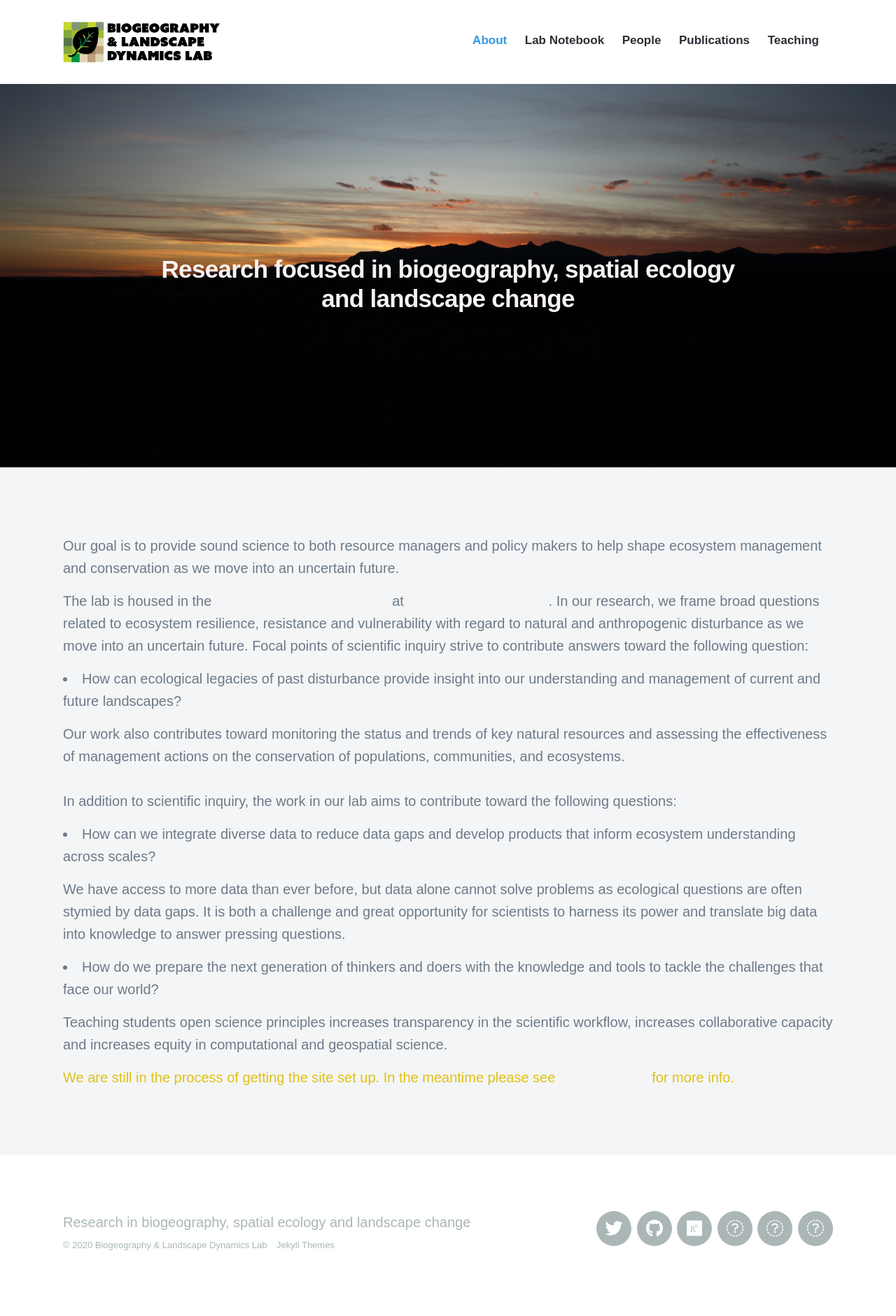
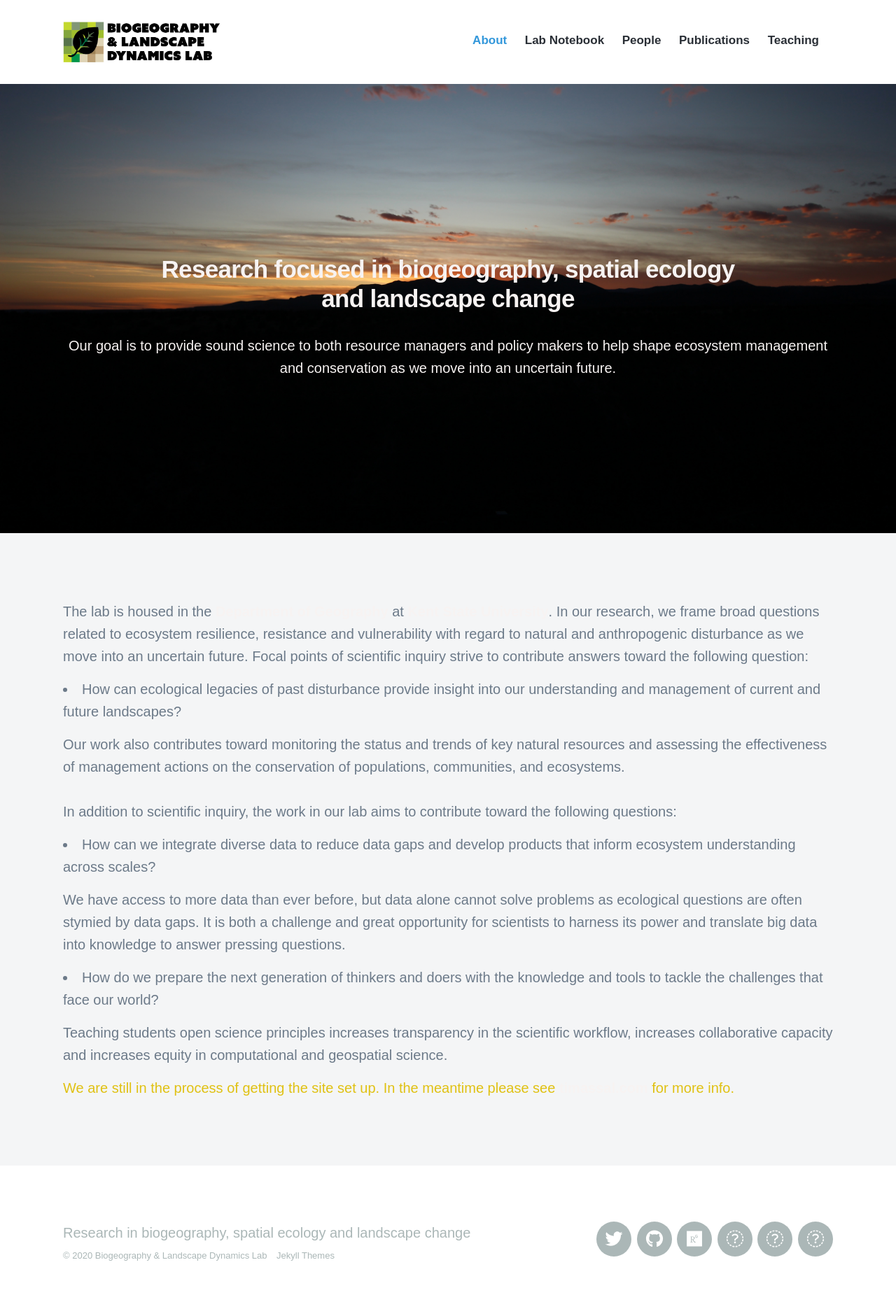
Before and after one commit to tjassal/tjassal.github.io, a Jekyll site: the page built from index.html, in a window 1280 px wide. Shown: the whole page at 70% size. Built offline with Jekyll 4.4.1, drawn with Linux system fonts in a browser that asks for light colours; nearby versions of some CDN libraries; some web fonts are replaced.

Commit message:
Update index.html

```diff
--- a/index.html
+++ b/index.html
@@ -19,26 +19,27 @@ featured_image: /images/banners/2017-NM-39.jpg
 			and landscape change
 		</h2>
 
+		<p style="color:#f7f3f2; text-align:center";>
+			Our goal is to provide sound science to both resource managers and policy makers to help shape
+			ecosystem management and conservation as we move into an uncertain future.
 
+
+		</p>
+
+	</div>
 </section>
 
 <section class="single">
 
 	<div class="wrap">
 
-		<p><br>
-			<br>
-			<br>
-			Our goal is to provide sound science to both resource managers and policy makers to help shape
-			ecosystem management and conservation as we move into an uncertain future.
 
 
-		</p>
 
-       	        <p>
-
-
-	       <p> The lab is housed in the <a href="https://www.kent.edu/geography" style="color:#f7f3f2">Department of Geography</a> at
+	       <p> <br>
+		       <br>
+		       <br>
+		       The lab is housed in the <a href="https://www.kent.edu/geography" style="color:#f7f3f2">Department of Geography</a> at
 		       <a href="https://www.kent.edu" style="color:#f7f3f2">Kent State University</a>. In our research, we frame broad questions related to
 		       ecosystem resilience, resistance and vulnerability with regard to natural and anthropogenic disturbance as we move into an uncertain
 		       future. Focal points of scientific inquiry strive to contribute answers toward the following question:
```
